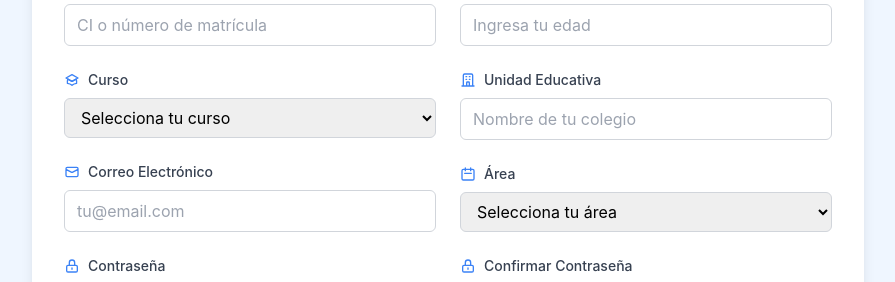
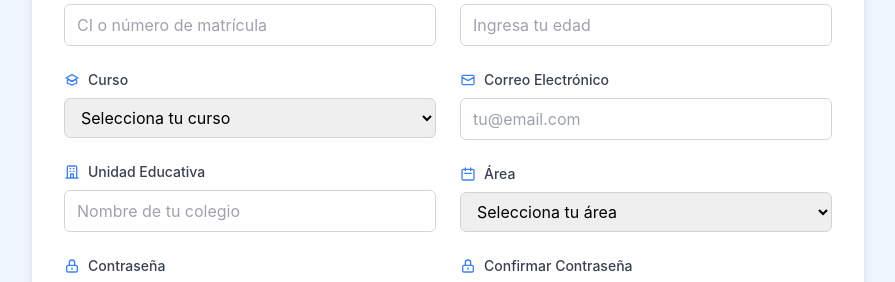
Before and after one commit to LuisHerlan7/Olimpiadas-Front, a React (Create React App) app: page /registro in a window 1280 px wide. Shown: the part 362-644 px from the top of the page, without its empty margins (192-1087 px from the left). Built offline with nearby package versions, Linux system fonts and the light colour scheme.

Commit message:
arregllo alan

```diff
--- a/src/pages/RegistroEstudiante.tsx
+++ b/src/pages/RegistroEstudiante.tsx
@@ -174,35 +174,37 @@ const RegistroEstudiante: React.FC = () => {
                     }`}
                   >
                     <option value="">Selecciona tu curso</option>
-                    <option value="1ro">1ro de Secundaria</option>
-                    <option value="2do">2do de Secundaria</option>
-                    <option value="3ro">3ro de Secundaria</option>
-                    <option value="4to">4to de Secundaria</option>
-                    <option value="5to">5to de Secundaria</option>
-                    <option value="6to">6to de Secundaria</option>
+                    <option value="5p">5° de Primaria</option>
+                    <option value="6p">6° de Primaria</option>
+                    <option value="1ro">1° de Secundaria</option>
+                    <option value="2do">2° de Secundaria</option>
+                    <option value="3ro">3° de Secundaria</option>
+                    <option value="4to">4° de Secundaria</option>
+                    <option value="5to">5° de Secundaria</option>
+                    <option value="6to">6° de Secundaria</option>
                   </select>
                   {errors.curso && <p className="text-red-500 text-xs mt-1">{errors.curso}</p>}
                 </div>
 
-                {/* Email */}
+                {/* Unidad Educativa */}
                 <div>
                   <label className="flex items-center space-x-2 text-sm font-medium text-gray-700 mb-2">
                     <svg className="w-4 h-4 text-primary-500" fill="none" stroke="currentColor" viewBox="0 0 24 24">
-                      <path strokeLinecap="round" strokeLinejoin="round" strokeWidth={2} d="M3 8l7.89 4.26a2 2 0 002.22 0L21 8M5 19h14a2 2 0 002-2V7a2 2 0 00-2-2H5a2 2 0 00-2 2v10a2 2 0 002 2z" />
+                      <path strokeLinecap="round" strokeLinejoin="round" strokeWidth={2} d="M19 21V5a2 2 0 00-2-2H7a2 2 0 00-2 2v16m14 0h2m-2 0h-5m-9 0H3m2 0h5M9 7h1m-1 4h1m4-4h1m-1 4h1m-5 10v-5a1 1 0 011-1h2a1 1 0 011 1v5m-4 0h4" />
                     </svg>
-                    <span>Correo Electrónico</span>
+                    <span>Unidad Educativa</span>
                   </label>
                   <input
-                    type="email"
-                    name="email"
-                    value={formData.email}
+                    type="text"
+                    name="unidadEducativa"
+                    value={formData.unidadEducativa}
                     onChange={handleInputChange}
-                    placeholder="tu@email.com"
+                    placeholder="Nombre de tu colegio"
                     className={`w-full px-3 py-2 border rounded-md focus:outline-none focus:ring-2 focus:ring-primary-500 ${
-                      errors.email ? 'border-red-500' : 'border-gray-300'
+                      errors.unidadEducativa ? 'border-red-500' : 'border-gray-300'
                     }`}
                   />
-                  {errors.email && <p className="text-red-500 text-xs mt-1">{errors.email}</p>}
+                  {errors.unidadEducativa && <p className="text-red-500 text-xs mt-1">{errors.unidadEducativa}</p>}
                 </div>
 
                 {/* Contraseña */}
@@ -271,25 +273,25 @@ const RegistroEstudiante: React.FC = () => {
                   {errors.edad && <p className="text-red-500 text-xs mt-1">{errors.edad}</p>}
                 </div>
 
-                {/* Unidad Educativa */}
+                {/* Email */}
                 <div>
                   <label className="flex items-center space-x-2 text-sm font-medium text-gray-700 mb-2">
                     <svg className="w-4 h-4 text-primary-500" fill="none" stroke="currentColor" viewBox="0 0 24 24">
-                      <path strokeLinecap="round" strokeLinejoin="round" strokeWidth={2} d="M19 21V5a2 2 0 00-2-2H7a2 2 0 00-2 2v16m14 0h2m-2 0h-5m-9 0H3m2 0h5M9 7h1m-1 4h1m4-4h1m-1 4h1m-5 10v-5a1 1 0 011-1h2a1 1 0 011 1v5m-4 0h4" />
+                      <path strokeLinecap="round" strokeLinejoin="round" strokeWidth={2} d="M3 8l7.89 4.26a2 2 0 002.22 0L21 8M5 19h14a2 2 0 002-2V7a2 2 0 00-2-2H5a2 2 0 00-2 2v10a2 2 0 002 2z" />
                     </svg>
-                    <span>Unidad Educativa</span>
+                    <span>Correo Electrónico</span>
                   </label>
                   <input
-                    type="text"
-                    name="unidadEducativa"
-                    value={formData.unidadEducativa}
+                    type="email"
+                    name="email"
+                    value={formData.email}
                     onChange={handleInputChange}
-                    placeholder="Nombre de tu colegio"
+                    placeholder="tu@email.com"
                     className={`w-full px-3 py-2 border rounded-md focus:outline-none focus:ring-2 focus:ring-primary-500 ${
-                      errors.unidadEducativa ? 'border-red-500' : 'border-gray-300'
+                      errors.email ? 'border-red-500' : 'border-gray-300'
                     }`}
                   />
-                  {errors.unidadEducativa && <p className="text-red-500 text-xs mt-1">{errors.unidadEducativa}</p>}
+                  {errors.email && <p className="text-red-500 text-xs mt-1">{errors.email}</p>}
                 </div>
 
                 {/* Área */}
```
Also changed, not shown: 1 other file (tests, documents, lock files or other folders).
